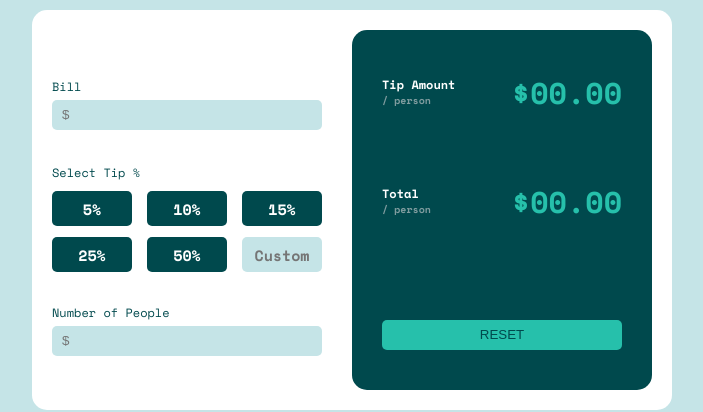
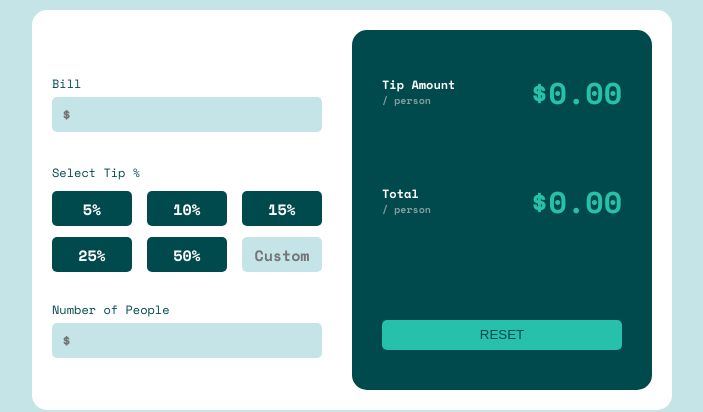
Before and after one commit to akindoju/tip-calculator, a React (Create React App) app: page / in a window 1280 px wide. Shown: the part 275-687 px from the top of the page, without its empty margins (288-991 px from the left). Built offline with nearby package versions, Linux system fonts and the light colour scheme.

Commit message:
Styled input elements

```diff
--- a/src/App.jsx
+++ b/src/App.jsx
@@ -7,8 +7,14 @@ function App() {
   const [tipValue, setTipValue] = useState("");
   const [customTip, setCustomTip] = useState("");
   const [noOfPeople, setNoOfPeople] = useState("");
-  const [tipAmount, setTipAmount] = useState("00.00");
-  const [total, setTotal] = useState("00.00");
+  const [tipAmount, setTipAmount] = useState("0.00");
+  const [total, setTotal] = useState("0.00");
+
+  const getTipAmount = () => {
+    const result = (billValue * noOfPeople * tipValue) / 100;
+    setTipAmount(result);
+    console.log(tipAmount);
+  };
 
   return (
     <div className="app">
@@ -36,6 +42,7 @@ function App() {
                 <button
                   onClick={() => {
                     setTipValue(5);
+                    getTipAmount();
                   }}
                 >
                   5%
@@ -43,6 +50,7 @@ function App() {
                 <button
                   onClick={() => {
                     setTipValue(10);
+                    getTipAmount();
                   }}
                 >
                   10%
@@ -50,6 +58,7 @@ function App() {
                 <button
                   onClick={() => {
                     setTipValue(15);
+                    getTipAmount();
                   }}
                 >
                   15%
@@ -60,6 +69,7 @@ function App() {
                 <button
                   onClick={() => {
                     setTipValue(25);
+                    getTipAmount();
                   }}
                 >
                   25%
@@ -67,6 +77,7 @@ function App() {
                 <button
                   onClick={() => {
                     setTipValue(50);
+                    getTipAmount();
                   }}
                 >
                   50%
@@ -108,7 +119,7 @@ function App() {
                 <h4>/ person</h4>
               </div>
               <h1 className="splitter__right--top--total--price">
-                ${tipAmount}
+                ${tipAmount === "0.00" ? "0.00" : tipAmount.toFixed(2)}
               </h1>
             </div>
 
@@ -117,7 +128,9 @@ function App() {
                 <h1>Total</h1>
                 <h4>/ person</h4>
               </div>
-              <h1 className="splitter__right--top--total--price">${total}</h1>
+              <h1 className="splitter__right--top--total--price">
+                ${total === "0.00" ? "0.00" : total.toFixed(2)}
+              </h1>
             </div>
           </div>
 
--- a/src/App.scss
+++ b/src/App.scss
@@ -58,6 +58,15 @@ html {
         border: none;
         background-color: hsl(185, 41%, 84%);
         border-radius: 0.5rem;
+        text-align: end;
+        color: hsl(183, 100%, 15%);
+        font-family: "Space Mono", monospace;
+        font-size: 1.5rem;
+        font-weight: 700;
+
+        &::placeholder {
+          text-align: start;
+        }
 
         &:focus {
           outline: 1.5px solid hsl(172, 67%, 45%);
```
